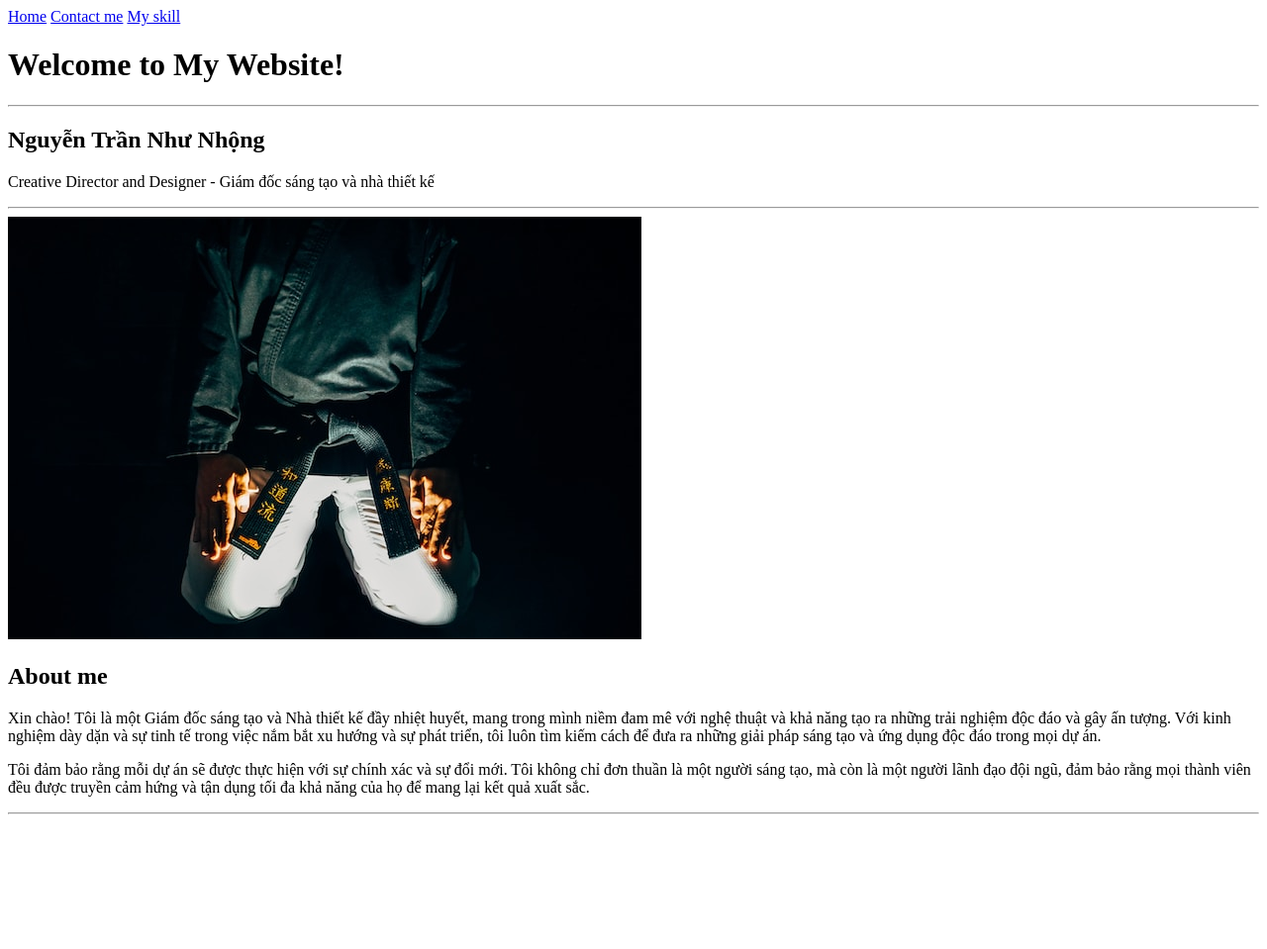
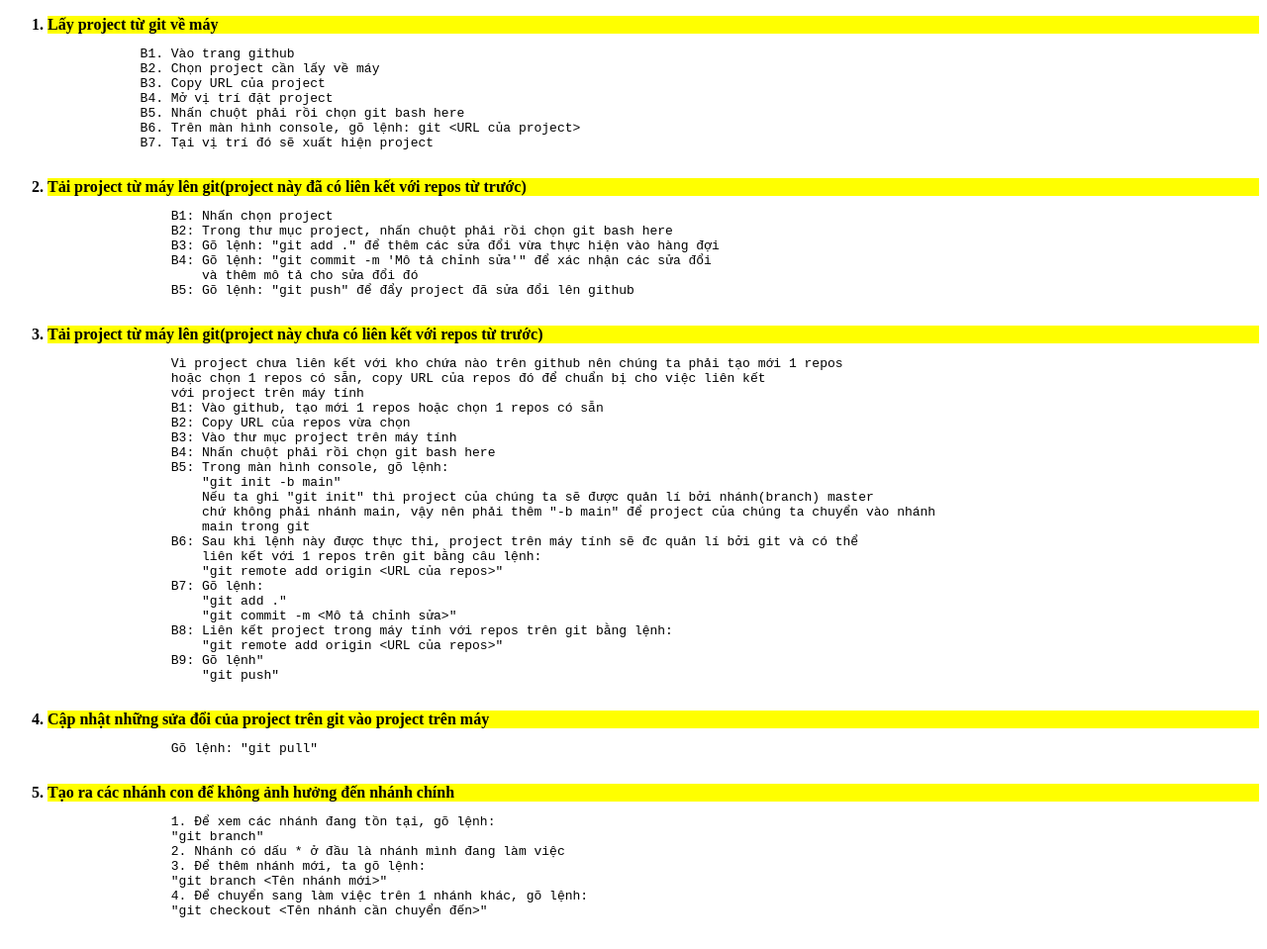
Before and after one commit to AnnNaa0511/tet, a plain HTML site: page index.html in a window 1280 px wide. Shown: the whole page at 99% size. Before the commit the page ends 831 px from the top, so only its background shows below. Drawn offline with Linux system fonts and the light colour scheme.

Commit message:
An vừa thay đổi

```diff
--- a/index.html
+++ b/index.html
@@ -1,46 +1,72 @@
 <!DOCTYPE html>
 <html lang="vi">
-
 <head>
     <meta charset="UTF-8">
-    <meta http-equiv="X-UA-Compatible" content="IE=edge">
     <meta name="viewport" content="width=device-width, initial-scale=1.0">
-    <title>Bài học multi page Website</title>
+    <title>Làm việc với git</title>
+    <link rel="stylesheet" href="style.css">
 </head>
+<body>
+    <ol>
+        <li>Lấy project từ git về máy</li>
+        <pre>
+            B1. Vào trang github
+            B2. Chọn project cần lấy về máy
+            B3. Copy URL của project
+            B4. Mở vị trí đặt project
+            B5. Nhấn chuột phải rồi chọn git bash here
+            B6. Trên màn hình console, gõ lệnh: git &lt;URL của project&gt;
+            B7. Tại vị trí đó sẽ xuất hiện project
+        </pre>
+        <li>Tải project từ máy lên git(project này đã có liên kết với repos từ trước)</li>
+            <pre>
+                B1: Nhấn chọn project
+                B2: Trong thư mục project, nhấn chuột phải rồi chọn git bash here
+                B3: Gõ lệnh: "git add ." để thêm các sửa đổi vừa thực hiện vào hàng đợi
+                B4: Gõ lệnh: "git commit -m 'Mô tả chỉnh sửa'" để xác nhận các sửa đổi
+                    và thêm mô tả cho sửa đổi đó
+                B5: Gõ lệnh: "git push" để đẩy project đã sửa đổi lên github
+            </pre>
+        <li>Tải project từ máy lên git(project này chưa có liên kết với repos từ trước)</li>
+            <pre>
+                Vì project chưa liên kết với kho chứa nào trên github nên chúng ta phải tạo mới 1 repos
+                hoặc chọn 1 repos có sẵn, copy URL của repos đó để chuẩn bị cho việc liên kết
+                với project trên máy tính
+                B1: Vào github, tạo mới 1 repos hoặc chọn 1 repos có sẵn
+                B2: Copy URL của repos vừa chọn
+                B3: Vào thư mục project trên máy tính
+                B4: Nhấn chuột phải rồi chọn git bash here
+                B5: Trong màn hình console, gõ lệnh:
+                    "git init -b main"
+                    Nếu ta ghi "git init" thì project của chúng ta sẽ được quản lí bởi nhánh(branch) master
+                    chứ không phải nhánh main, vậy nên phải thêm "-b main" để project của chúng ta chuyển vào nhánh
+                    main trong git
+                B6: Sau khi lệnh này được thực thi, project trên máy tính sẽ đc quản lí bởi git và có thể
+                    liên kết với 1 repos trên git bằng câu lệnh:
+                    "git remote add origin &lt;URL của repos&gt;"
+                B7: Gõ lệnh:
+                    "git add ."
+                    "git commit -m &lt;Mô tả chỉnh sửa&gt;"
+                B8: Liên kết project trong máy tính với repos trên git bằng lệnh:
+                    "git remote add origin &lt;URL của repos&gt;"
+                B9: Gõ lệnh"
+                    "git push"
+            </pre>
+        <li>Cập nhật những sửa đổi của project trên git vào project trên máy</li>
+            <pre>
+                Gõ lệnh: "git pull"
+            </pre>
+        <li>Tạo ra các nhánh con để không ảnh hưởng đến nhánh chính</li>
+            <pre>
+                1. Để xem các nhánh đang tồn tại, gõ lệnh:
+                "git branch"
+                2. Nhánh có dấu * ở đầu là nhánh mình đang làm việc
+                3. Để thêm nhánh mới, ta gõ lệnh:
+                "git branch &lt;Tên nhánh mới&gt;"
+                4. Để chuyển sang làm việc trên 1 nhánh khác, gõ lệnh:
+                "git checkout &lt;Tên nhánh cần chuyển đến&gt;"
+            </pre>
 
-<body>
-    <!-- Thêm các link điều hướng -->
-    <!-- 1. Điều hướng về trang chủ -->
-    <a href="./index.html">Home</a>
-
-    <!-- 2. Điều hướng đến contact.html -->
-    <a href="./more-info/contact.html">Contact me</a>
-
-    <!-- 3. Điều hướng đến my-skill.html -->
-    <a href="./more-info/my-skill.html">My skill</a>
-
-
-    <h1>Welcome to My Website!</h1>
-    <hr>
-    <h2>Nguyễn Trần Như Nhộng</h2>
-    <p>Creative Director and Designer - Giám đốc sáng tạo và nhà thiết kế</p>
-    <hr>
-
-    <!-- Thêm hình ảnh tuhoc.cc.jpg và khi click chuột sẽ điều hướng đến contact.html  -->
-    <a href="./more-info/contact.html"><img src="./assets/images/tuhoc.cc.jpg" alt="Ảnh tuhoc.cc.jpg"></a>
-
-
-    <h2>About me</h2>
-    <p>Xin chào! Tôi là một Giám đốc sáng tạo và Nhà thiết kế đầy nhiệt huyết, mang trong mình niềm đam mê với nghệ
-        thuật và khả năng tạo ra những trải nghiệm độc đáo và gây ấn tượng. Với kinh nghiệm dày dặn và sự tinh tế trong
-        việc nắm bắt xu hướng và sự phát triển, tôi luôn tìm kiếm cách để đưa ra những giải pháp sáng tạo và ứng dụng
-        độc đáo trong mọi dự án.</p>
-    <p>Tôi đảm bảo rằng mỗi dự án sẽ được thực hiện với sự chính xác và sự đổi mới. Tôi không chỉ đơn thuần là một người
-        sáng tạo, mà còn là một người lãnh đạo đội ngũ, đảm bảo rằng mọi thành viên đều được truyền cảm hứng và tận dụng
-        tối đa khả năng của họ để mang lại kết quả xuất sắc.</p>
-    <hr>
-
-
+   </ol>
 </body>
-
 </html>
--- /dev/null
+++ b/style.css
@@ -0,0 +1,6 @@
+li
+{
+    /* color: red; */
+    background-color: yellow;
+    font-weight: 700;
+}
```
Also changed, not shown: more-info/contact.html (deleted, +0 -28 lines), more-info/my-skill.html (deleted, +0 -32 lines), assets/images/logo.png (deleted), assets/images/tuhoc.cc.jpg (deleted).
